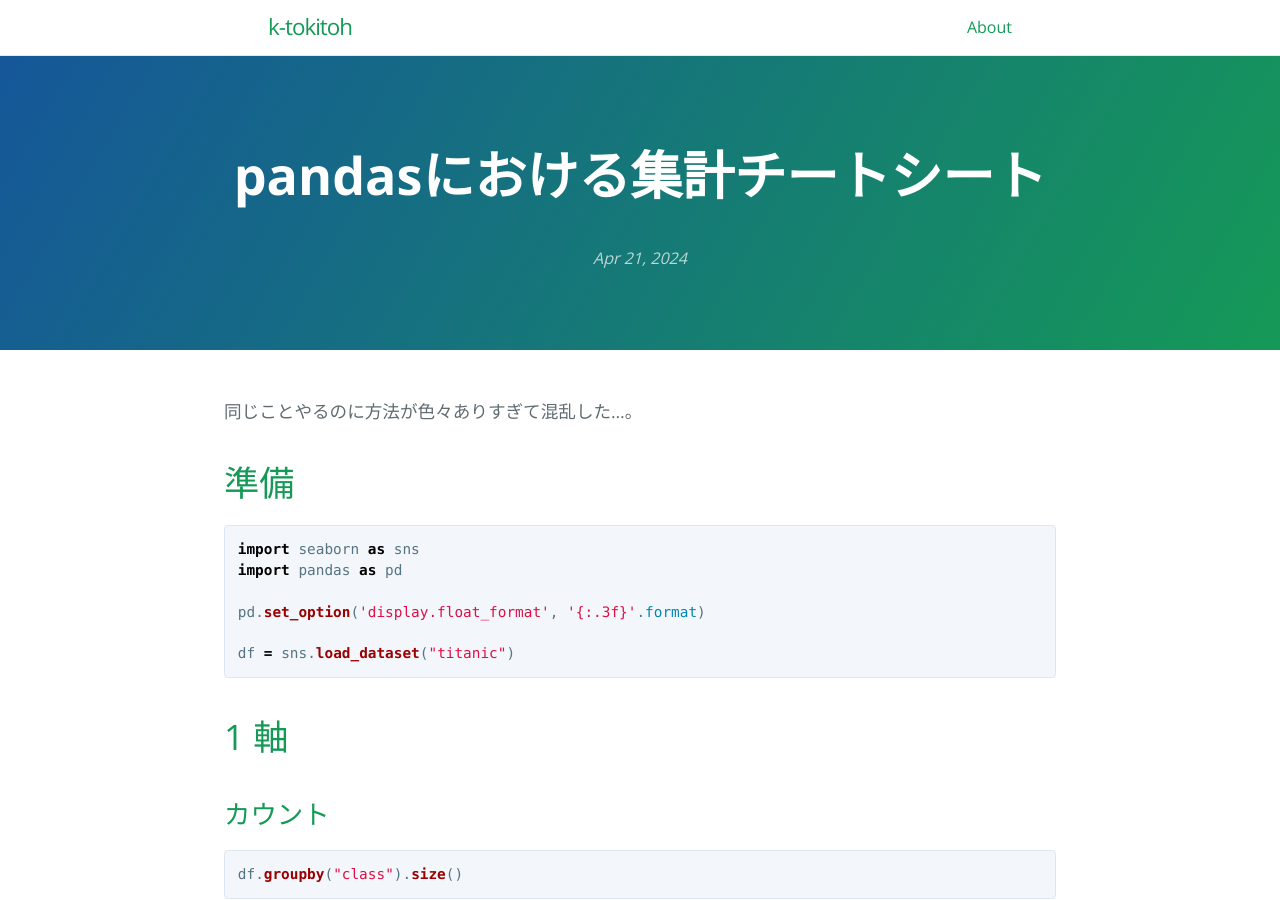
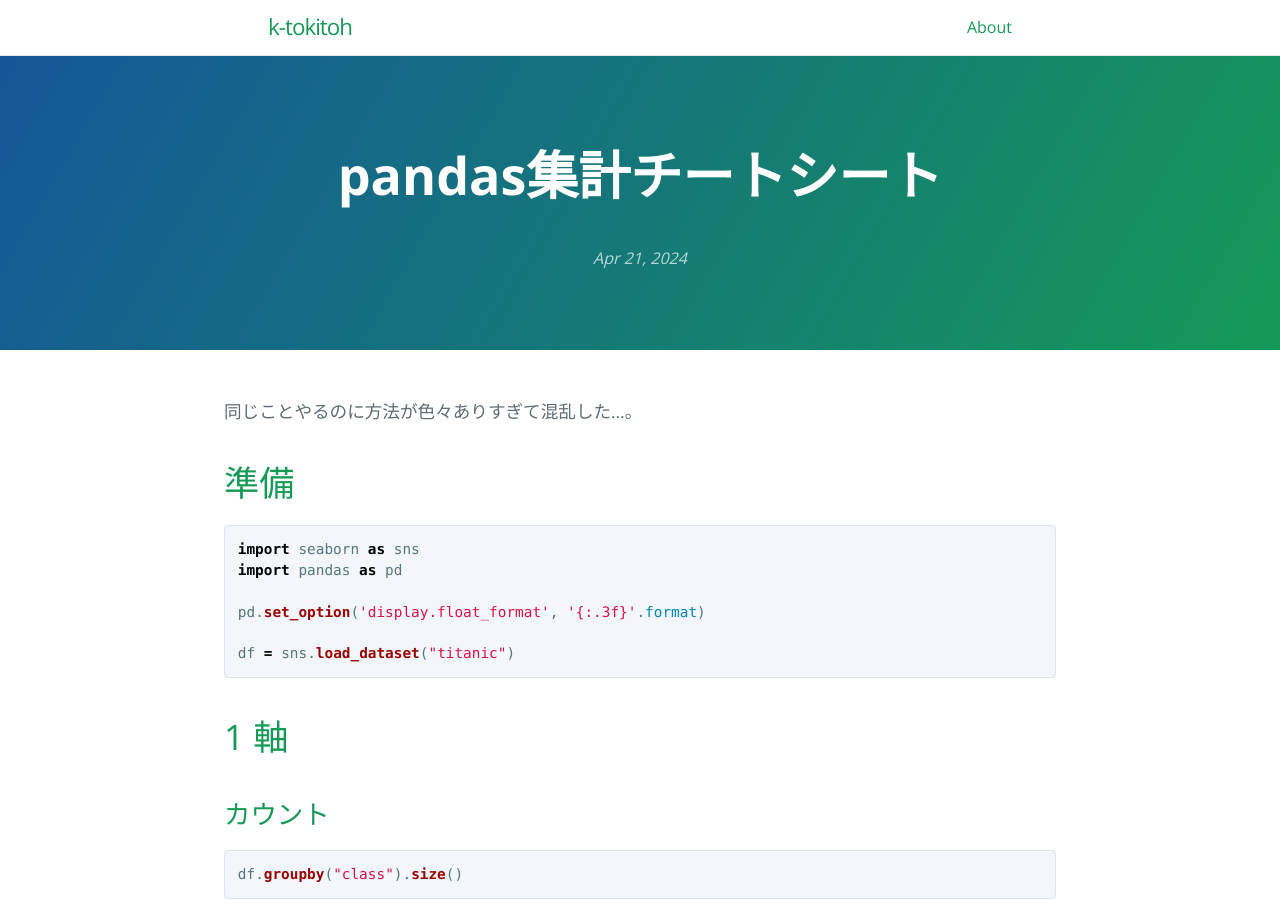
Before and after one commit to k-tokitoh/k-tokitoh.github.io, a Jekyll site: the page built from docs/_posts/2024-04-21-pivot-table.md, in a window 1280 px wide and 900 px high. Built offline with Jekyll 4.4.1, drawn with Linux system fonts in a browser that asks for light colours; some of the changed text lies outside the part shown.

Commit message:
微修正

````diff
--- a/docs/_posts/2024-04-21-pivot-table.md
+++ b/docs/_posts/2024-04-21-pivot-table.md
@@ -1,5 +1,5 @@
 ---
-title: pandasにおける集計チートシート
+title: pandas集計チートシート
 layout: post
 ---
 
@@ -179,7 +179,7 @@ Third    0.500 0.135
 
 ### 特殊系
 
-算出したい割合が 0/1 である場合は `pivot_table()`で mean をとることで簡便に算出できる。
+0/1 の値の割合を算出したい場合は `pivot_table()`で mean をとることで簡便に算出できる。
 
 ```python
 df.pivot_table(index="class", columns="sex", values="survived", aggfunc="mean")
````
